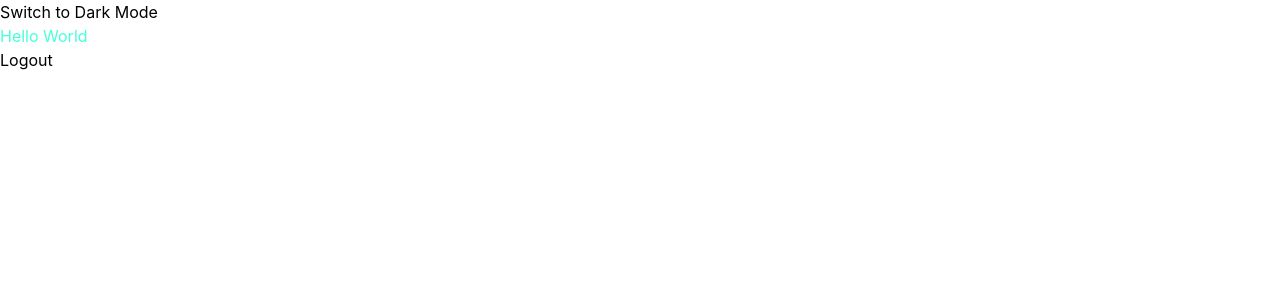
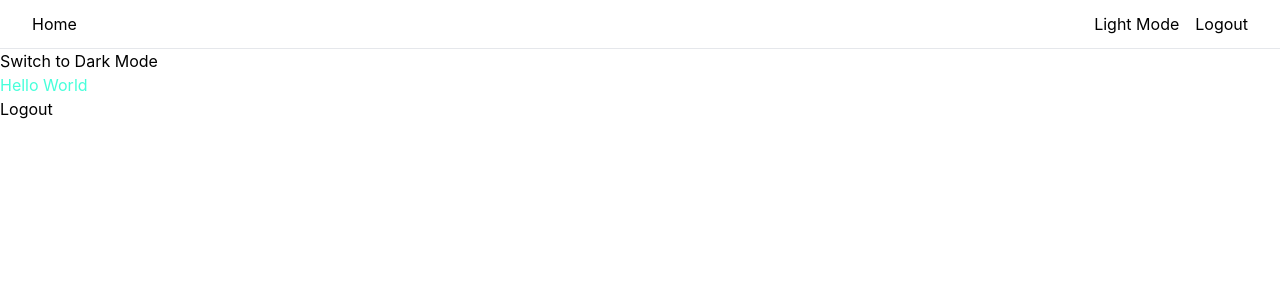
Before and after one commit to mattpsvreis/testelumi, a React (Vite) app in the folder frontend/: page / in a window 1280 px wide. Shown: the top 300 px of the page. Built offline with nearby package versions, Linux system fonts and the light colour scheme; sample sign-in values are in the browser's storage.

Commit message:
(frontend) feat: super basic header for desktop

```diff
--- a/frontend/src/layouts/desktop/components/desktop-header/index.tsx
+++ b/frontend/src/layouts/desktop/components/desktop-header/index.tsx
@@ -1,7 +1,41 @@
-interface DesktopHeaderProps {}
+import { useAuthStore } from '@stores/AuthStore';
+import { useThemeStore } from '@stores/ThemeStore';
+import { Link, useNavigate } from 'react-router-dom';
 
-const DesktopHeader: React.FC<DesktopHeaderProps> = () => {
-  return <div>DesktopHeader</div>;
+interface DesktopHeaderProps {
+  shouldRender?: boolean;
+}
+
+const DesktopHeader: React.FC<DesktopHeaderProps> = ({
+  shouldRender = true,
+}) => {
+  const { theme, toggleTheme } = useThemeStore();
+  const { setUsername, setIsAuthenticated } = useAuthStore();
+
+  const navigate = useNavigate();
+
+  function handleLogout() {
+    setUsername('');
+    setIsAuthenticated(false);
+    localStorage.removeItem('isAuthenticated');
+    navigate('/login');
+  }
+
+  return shouldRender ? (
+    <div className='flex min-h-12 w-full flex-row items-center justify-between px-8'>
+      <div>
+        <Link to='/'>Home</Link>
+      </div>
+      <div className='flex flex-row gap-4'>
+        <button type='button' onClick={() => toggleTheme()}>
+          {theme.charAt(0).toUpperCase() + theme.slice(1).toLowerCase()} Mode
+        </button>
+        <button type='button' onClick={handleLogout}>
+          Logout
+        </button>
+      </div>
+    </div>
+  ) : null;
 };
 
 export default DesktopHeader;
--- a/frontend/src/layouts/desktop/index.tsx
+++ b/frontend/src/layouts/desktop/index.tsx
@@ -1,9 +1,21 @@
+import { useLocation } from 'react-router-dom';
+
+import DesktopHeader from './components/desktop-header';
+
 interface DesktopLayout {
   children: React.ReactNode;
 }
 
 const DesktopLayout: React.FC<DesktopLayout> = ({ children }) => {
-  return <div>{children}</div>;
+  const pathname = useLocation().pathname;
+
+  return (
+    <div className='flex min-h-screen w-full flex-col'>
+      {Boolean(pathname !== '/login') && <DesktopHeader />}
+      <hr />
+      {children}
+    </div>
+  );
 };
 
 export default DesktopLayout;
```
